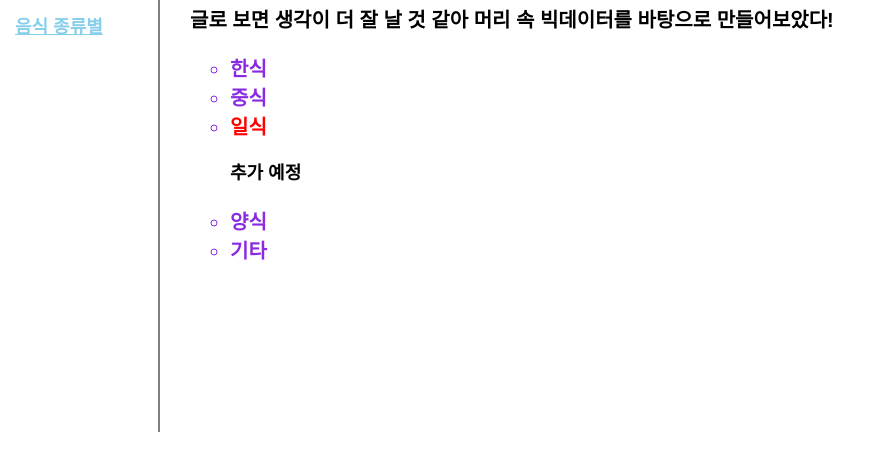
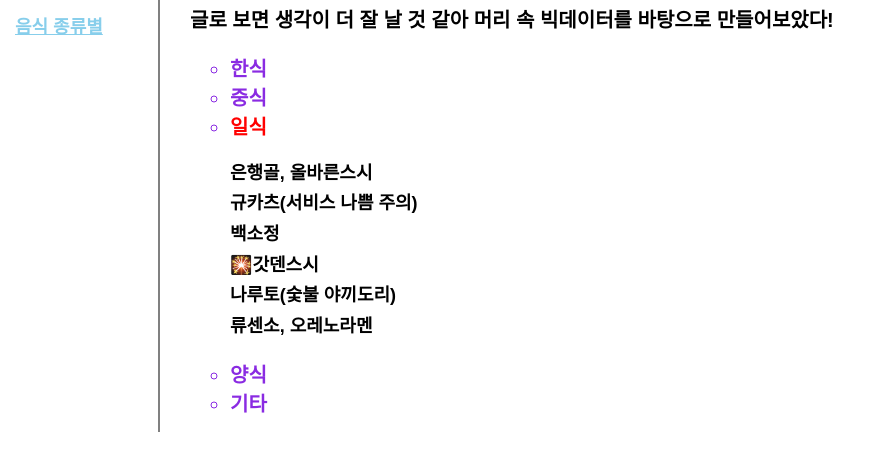
Before and after one commit to medieyes99/annong_hotplace_archive, a plain HTML site: page 강남_일식.html in a window 1280 px wide. Shown: the part 297-768 px from the top of the page, without its empty margins (0-879 px from the left). Drawn offline with Linux system fonts and the light colour scheme.

Commit message:
Update 강남_일식.html

```diff
--- a/강남_일식.html
+++ b/강남_일식.html
@@ -31,7 +31,12 @@
                 <li><a href="강남_중식.html">중식</a></li>
                 <li><a href="강남_일식.html" class="active">일식</a></li>
                 <p class="content">
-                    추가 예정
+                    은행골, 올바른스시
+                    <br>규카츠(서비스 나쁨 주의)
+                    <br>백소정
+                    <br>🎇갓덴스시
+                    <br>나루토(숯불 야끼도리)
+                    <br>류센소, 오레노라멘
                 </p>
                 <li><a href="강남_양식.html">양식</a></li>
                 <li><a href="강남_기타.html">기타</a></li>
```
